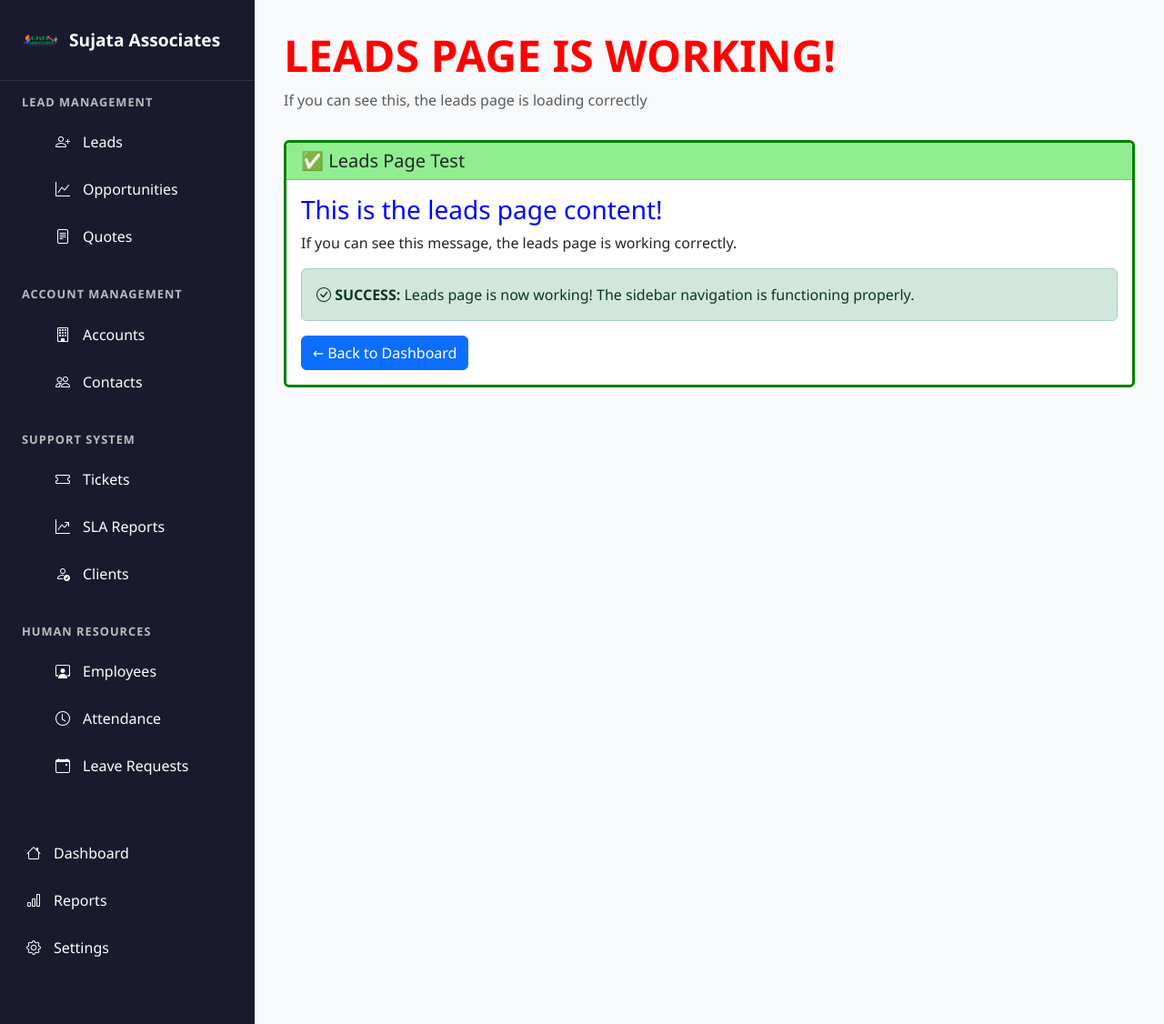
After one commit to ajayroll1/crm, a Django app: page /leads/ in a window 1280 px wide. The commit adds this page. Shown: the whole page at 91% size. Run offline with Django 5.2, Linux system fonts and the light colour scheme.

Commit message:
leads page bana gaya hia and link  kar dye hia sidebar se dasboard ka

```diff
--- a/myapp/templates/dashboard/dashboard_base.html
+++ b/myapp/templates/dashboard/dashboard_base.html
@@ -515,7 +515,7 @@
     <!-- Sidebar Overlay for Mobile -->
     <div class="sidebar-overlay" id="sidebarOverlay"></div>
 
-    {% include "sidebar.html" %}
+    {% include "dashboard/sidebar.html" %}
 
     <main class="main-content">
       <!-- Mobile Header with Hamburger Menu -->
@@ -565,6 +565,18 @@
             hamburgerBtn.classList.remove('active');
           }
         });
+
+        // Close sidebar when navigation links are clicked (mobile only)
+        const navLinks = document.querySelectorAll('.sidebar .nav-link');
+        navLinks.forEach(link => {
+          link.addEventListener('click', function() {
+            if (window.innerWidth <= 768) {
+              sidebar.classList.remove('open');
+              sidebarOverlay.classList.remove('active');
+              hamburgerBtn.classList.remove('active');
+            }
+          });
+        });
       }
     });
   </script>
--- /dev/null
+++ b/myapp/templates/dashboard/leads.html
@@ -0,0 +1,29 @@
+{% extends "dashboard/dashboard_base.html"%}
+{% block title %}Leads -Sujata Associates {% endblock %}
+
+
+{% block content %}
+<div class="dashboard-header">
+  <h1 style="color: red; font-size: 3rem;">LEADS PAGE IS WORKING!</h1>
+  <p class="text-muted">If you can see this, the leads page is loading correctly</p>
+</div>
+
+<div class="row">
+  <div class="col-12">
+    <div class="card" style="border: 3px solid green;">
+      <div class="card-header" style="background-color: lightgreen;">
+        <h5 class="card-title mb-0">✅ Leads Page Test</h5>
+      </div>
+      <div class="card-body">
+        <h3 style="color: blue;">This is the leads page content!</h3>
+        <p>If you can see this message, the leads page is working correctly.</p>
+        <div class="alert alert-success">
+          <i class="bi bi-check-circle"></i>
+          <strong>SUCCESS:</strong> Leads page is now working! The sidebar navigation is functioning properly.
+        </div>
+        <a href="{% url 'dashboard' %}" class="btn btn-primary">← Back to Dashboard</a>
+      </div>
+    </div>
+  </div>
+</div>
+{% endblock %}
--- a/myapp/templates/dashboard/sidebar.html
+++ b/myapp/templates/dashboard/sidebar.html
@@ -13,7 +13,7 @@
       <h3 class="nav-section-title">LEAD MANAGEMENT</h3>
       <ul class="nav-list">
         <li class="nav-item">
-          <a href="#" class="nav-link">
+          <a href="{% url 'leads' %}" class="nav-link" onclick="console.log('Leads link clicked!')">
             <i class="bi bi-person-plus"></i>
             <span>Leads</span>
           </a>
@@ -102,9 +102,9 @@
 
   <div class="sidebar-footer">
     <div class="nav-item">
-      <a href="#" class="nav-link">
-        <i class="bi bi-plus-circle"></i>
-        <span>+ Dashboard</span>
+      <a href="{% url 'dashboard' %}" class="nav-link">
+        <i class="bi bi-house"></i>
+        <span>Dashboard</span>
       </a>
     </div>
     <div class="nav-item">
--- a/myapp/urls.py
+++ b/myapp/urls.py
@@ -10,6 +10,7 @@ urlpatterns =[
   path('contact/',views.contact,name='contact'),
   path('quote/',views.quote,name='quote'),
   path('dashboard/',views.dashboard,name='dashboard'),
+  path('leads/',views.leads,name='leads'),
 
 
 
--- a/myapp/views.py
+++ b/myapp/views.py
@@ -31,3 +31,8 @@ def quote(request):
 
 def dashboard(request):
   return render(request, 'dashboard/dashboard.html')
+
+
+def leads(request):
+     print("Leads view is being called!")  # Debug print
+     return render(request, 'dashboard/leads.html')
```
Also changed, not shown: myapp/templates/sidebar.html (+4 -4 lines).
